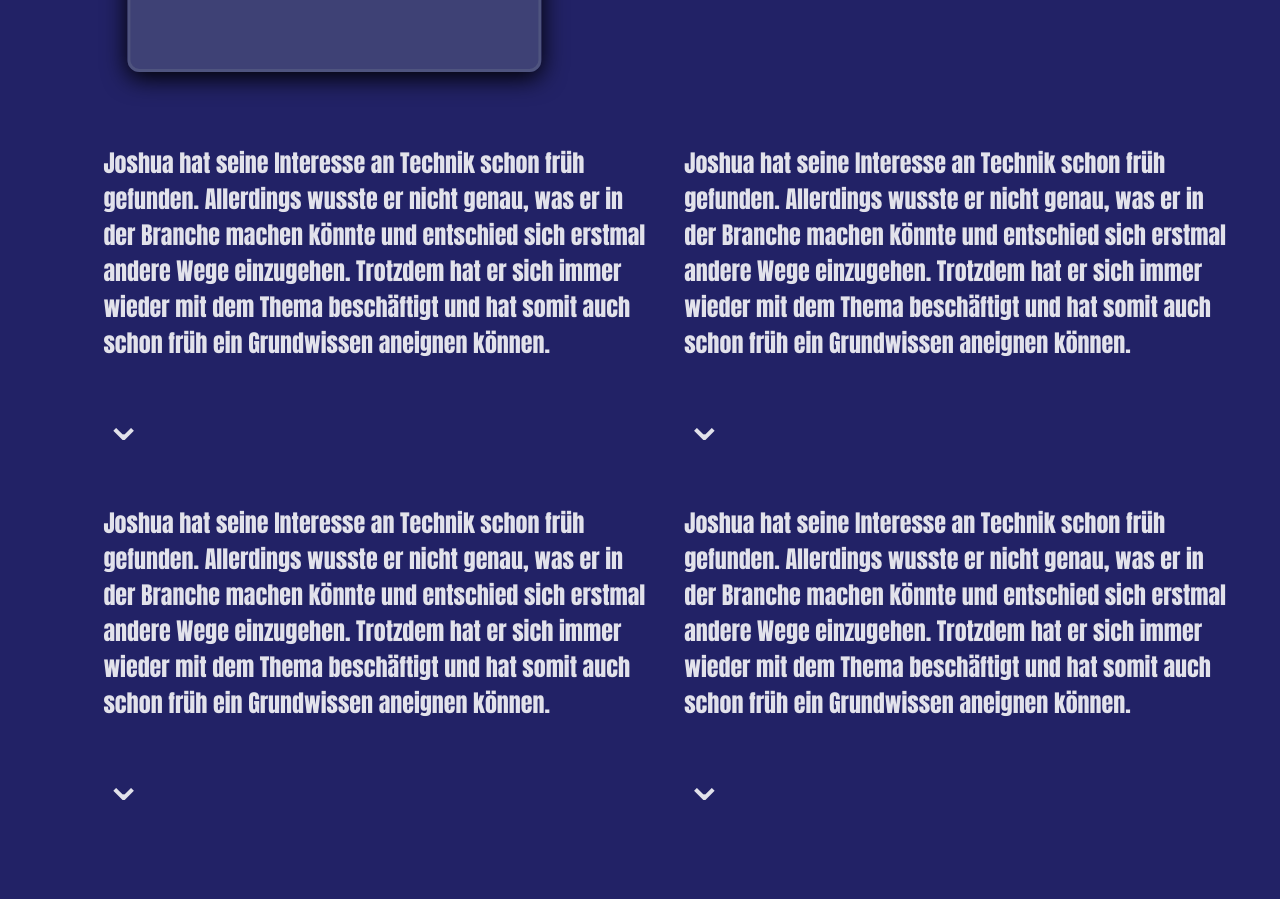
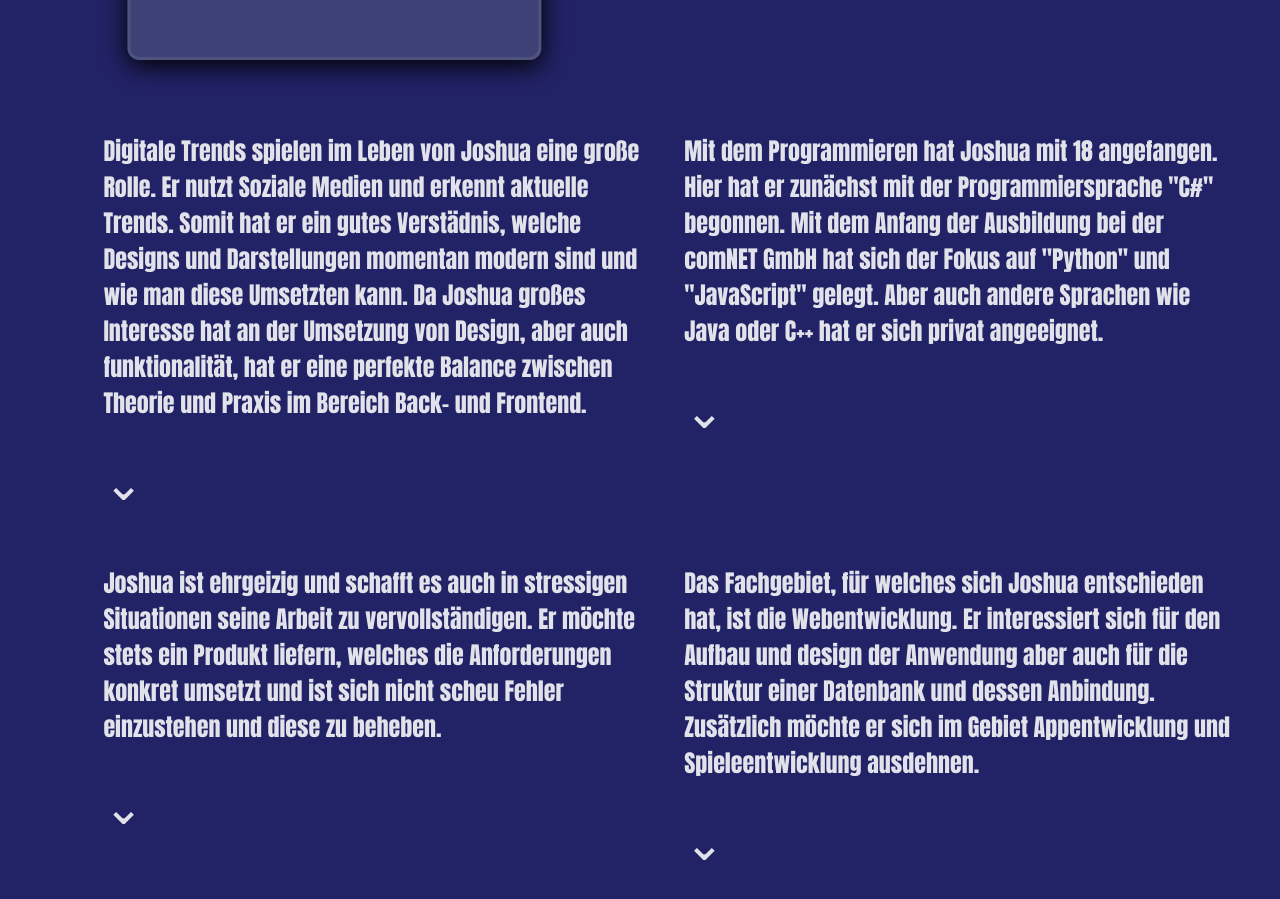
Before and after one commit to Jayk-developes/Portfolio, a Vue app: page / in a window 1280 px wide. Shown: the part 2680-3579 px from the top of the page. Built offline with nearby package versions, Linux system fonts and the light colour scheme.

Commit message:
Add real Infos to Cards

```diff
--- a/src/components/Content.vue
+++ b/src/components/Content.vue
@@ -30,18 +30,21 @@ document.addEventListener("DOMContentLoaded", () => {
 
   const isElementAbove = (scrollElement: HTMLElement, maximal: number, minimal: number) => {
     const rect = scrollElement.getBoundingClientRect();
+    console.log(rect.bottom)
     return maximal < rect.bottom && rect.bottom < minimal
   }
 
   addEventListener("scroll", (event) => {
     if(!(isElementAbove(personalData, -100000, -270)))
     scrollAnimation(personalData, joshua, top_joshua_separator, joshua_data_separator, cv_header, content_personal_sections)
-    if (isElementAbove(personalData, -2100, -270)) {
+    if (isElementAbove(personalData, -2480, -270)) {
       cv_header.style.marginTop = "0rem"
       scrollAnimation(cv, cv_header, joshua_cv_separator, data_cv_separator, skills_header)
-      content_personal_sections.style.display = "none"
+      for(let i = 0; i < content_personal_sections.length; i++) {
+        content_personal_sections[i].style.display = "none"
+      }
     }
-    if (isElementAbove(cv, -2000, -270)) {
+    if (isElementAbove(cv, -2000, -320)) {
       skills_header.style.marginTop = "0rem"
       scrollAnimation(skills, skills_header, cv_skills_separator, data_skills_separator, contact_header)
     }
@@ -60,6 +63,7 @@ document.addEventListener("DOMContentLoaded", () => {
       }
     }
     targetHeader.classList.toggle('fixed_content', !isOnScreen);
+    targetHeader.style.marginLeft = !isOnScreen ? "0": "1rem"
     targetHeader.classList.toggle('scalePointSeven', isOnScreen);
     (isOnScreen) ? document.documentElement.style.setProperty("background-color", "#222266") : document.documentElement.style.setProperty("background-color", "#222222")
     if (separatortop) {
@@ -105,23 +109,24 @@ document.addEventListener("DOMContentLoaded", () => {
         <span style="font-size: 2rem; margin-top: -1rem">&#8964;</span>
       </section>
       <section style="z-index: 7;" id="content_personal_sections">
-        <p>Joshua hat seine Interesse an Technik schon früh gefunden. Allerdings wusste er nicht genau, was er in der Branche machen könnte und entschied sich erstmal
-        andere Wege einzugehen. Trotzdem hat er sich immer wieder mit dem Thema beschäftigt und hat somit auch schon früh ein Grundwissen aneignen können.</p>
+        <p>Digitale Trends spielen im Leben von Joshua eine große Rolle. Er nutzt Soziale Medien und erkennt aktuelle Trends. Somit hat er ein gutes Verstädnis, welche
+        Designs und Darstellungen momentan modern sind und wie man diese Umsetzten kann. Da Joshua großes Interesse hat an der Umsetzung von Design, aber auch funktionalität,
+        hat er eine perfekte Balance zwischen Theorie und Praxis im Bereich Back- und Frontend.</p>
         <span style="font-size: 2rem; margin-top: -1rem">&#8964;</span>
       </section>
       <section style="z-index: 5;" id="content_personal_sections">
-        <p>Joshua hat seine Interesse an Technik schon früh gefunden. Allerdings wusste er nicht genau, was er in der Branche machen könnte und entschied sich erstmal
-        andere Wege einzugehen. Trotzdem hat er sich immer wieder mit dem Thema beschäftigt und hat somit auch schon früh ein Grundwissen aneignen können.</p>
+        <p>Mit dem Programmieren hat Joshua mit 18 angefangen. Hier hat er zunächst mit der Programmiersprache "C#" begonnen. Mit dem Anfang der Ausbildung bei der comNET GmbH
+        hat sich der Fokus auf "Python" und "JavaScript" gelegt. Aber auch andere Sprachen wie Java oder C++ hat er sich privat angeeignet.</p>
         <span style="font-size: 2rem; margin-top: -1rem">&#8964;</span>
       </section>
       <section style="z-index: 3;" id="content_personal_sections">
-        <p>Joshua hat seine Interesse an Technik schon früh gefunden. Allerdings wusste er nicht genau, was er in der Branche machen könnte und entschied sich erstmal
-        andere Wege einzugehen. Trotzdem hat er sich immer wieder mit dem Thema beschäftigt und hat somit auch schon früh ein Grundwissen aneignen können.</p>
+        <p>Joshua ist ehrgeizig und schafft es auch in stressigen Situationen seine Arbeit zu vervollständigen. Er möchte stets ein Produkt liefern,
+        welches die Anforderungen konkret umsetzt und ist sich nicht scheu Fehler einzustehen und diese zu beheben.</p>
         <span style="font-size: 2rem; margin-top: -1rem">&#8964;</span>
       </section>
       <section style="z-index: 1;" id="content_personal_sections">
-        <p>Joshua hat seine Interesse an Technik schon früh gefunden. Allerdings wusste er nicht genau, was er in der Branche machen könnte und entschied sich erstmal
-        andere Wege einzugehen. Trotzdem hat er sich immer wieder mit dem Thema beschäftigt und hat somit auch schon früh ein Grundwissen aneignen können.</p>
+        <p>Das Fachgebiet, für welches sich Joshua entschieden hat, ist die Webentwicklung. Er interessiert sich für den Aufbau und design der Anwendung
+        aber auch für die Struktur einer Datenbank und dessen Anbindung. Zusätzlich möchte er sich im Gebiet Appentwicklung und Spieleentwicklung ausdehnen.</p>
         <span style="font-size: 2rem; margin-top: -1rem">&#8964;</span>
       </section>
 
--- a/src/trail.ts
+++ b/src/trail.ts
@@ -21,12 +21,13 @@ var Dot = function() {
 // The Dot.prototype.draw() method sets the position of
   // the object's <div> node
 Dot.prototype.draw = function() {
+  this.node.style.zIndex = "1000"
   this.node.style.left = this.x + "px";
   this.node.style.top = this.y + "px";
   this.node.style.width = "1px"
   this.node.style.height = "1px"
   this.node.style.borderRadius = "5rem"
-  this.node.style.backgroundColor = "white"
+  this.node.style.backgroundColor = overAElement ? "#ff44ff": "white"
   this.node.style.boxShadow = overAElement ? "0 0 1rem .75rem #ff44ff" : "0 0 .5rem .5rem white";
 
 
```
